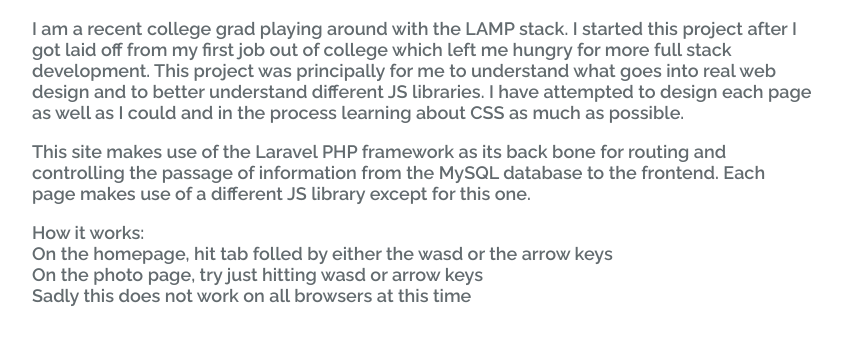
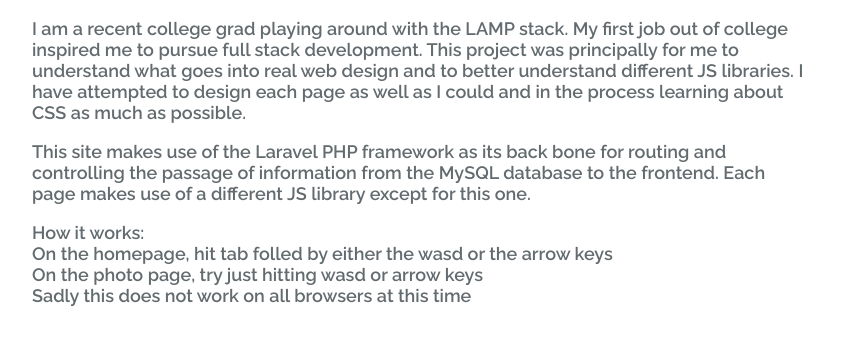
Before and after one commit to sammarder/My-Blog, a Laravel app: page /about in a window 1280 px wide. Shown: the top 345 px of the page, without its empty margins (218-1060 px from the left). Run offline with Laravel 8, Linux system fonts and the light colour scheme; settings files or empty folders that the repository lacks are supplied; some libraries are stand-ins or nearby versions.

Commit message:
Rewording a bit of it

```diff
--- a/resources/views/about.blade.php
+++ b/resources/views/about.blade.php
@@ -15,7 +15,7 @@
         <script type="text/javascript" src="{{ URL::asset('js/photo.js') }}"></script>
     </head>
     <body>
-        <p class="left-align">I am a recent college grad playing around with the LAMP stack. I started this project after I got laid off from my first job out of college which left me hungry for more full stack development. This project was principally for me to understand what goes into real web design and to better understand different JS libraries. I have attempted to design each page as well as I could and in the process learning about CSS as much as possible.</p>
+        <p class="left-align">I am a recent college grad playing around with the LAMP stack. My first job out of college inspired me to pursue full stack development. This project was principally for me to understand what goes into real web design and to better understand different JS libraries. I have attempted to design each page as well as I could and in the process learning about CSS as much as possible.</p>
 
         <p class="left-align">This site makes use of the Laravel PHP framework as its back bone for routing and controlling the passage of information from the MySQL database to the frontend. Each page makes use of a different JS library except for this one.</p>
 
```
